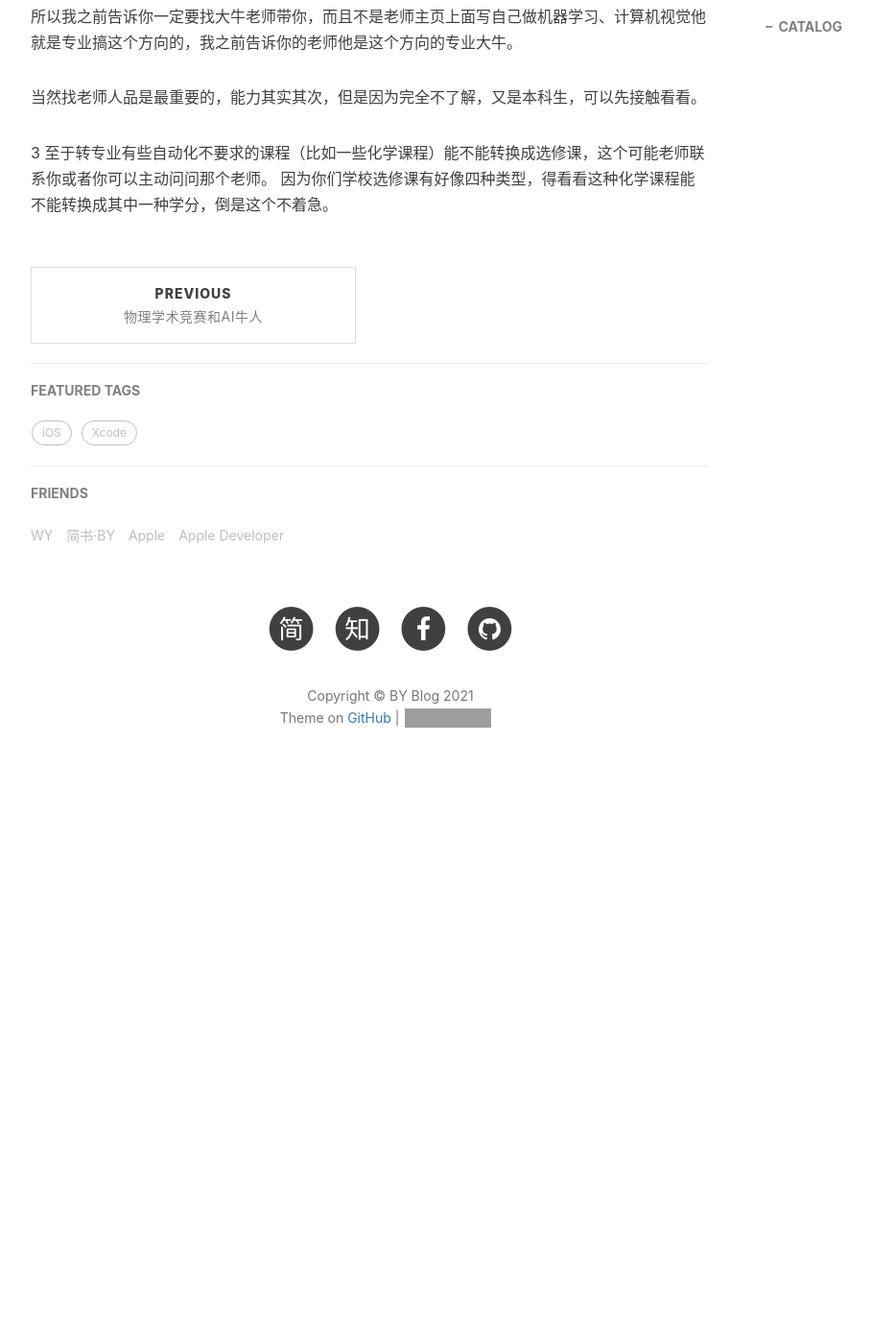
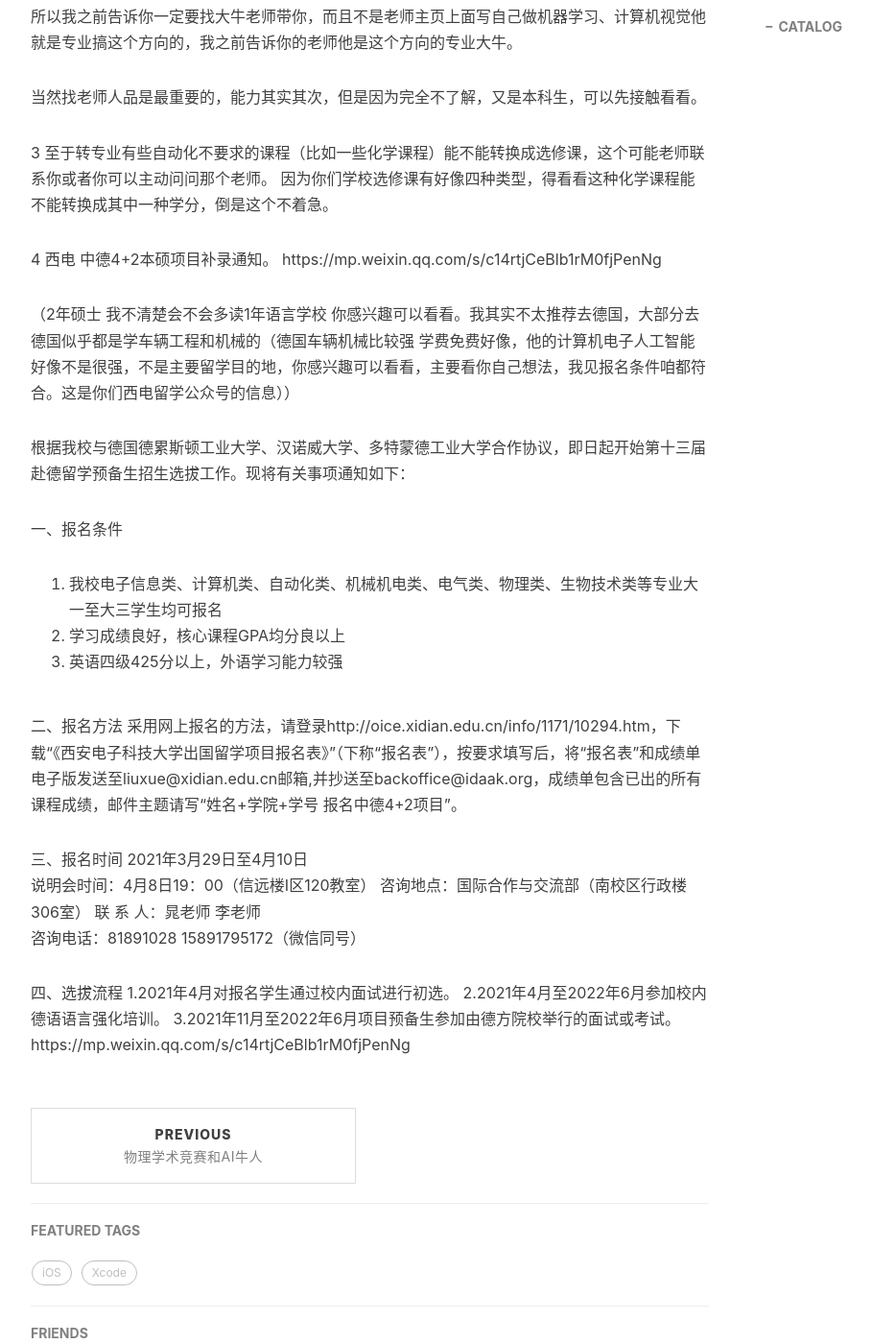
Before and after one commit to pengjiao123/pengjiao123.github.io, a Jekyll site: the page built from _posts/2021-04-06-一些提醒适当看看.md, in a window 1280 px wide and 1400 px high, scrolled down 2795 px. Shown: the whole window at 96% size, without its empty margins (233-1142 px from the left). Built offline with Jekyll 4.4.1, drawn with Linux system fonts in a browser that asks for light colours; nearby versions of some CDN libraries; comment, search, counter and statistics services are not loaded; before the commit the page ends 3647 px from its top, so only the background shows below that; grey boxes are pictures that could not be loaded.

Commit message:
Update 2021-04-06-一些提醒适当看看.md

```diff
--- a/_posts/2021-04-06-一些提醒适当看看.md
+++ b/_posts/2021-04-06-一些提醒适当看看.md
@@ -86,3 +86,31 @@ CVPR 2021 第一作者 在 微软实习
 
 3 至于转专业有些自动化不要求的课程（比如一些化学课程）能不能转换成选修课，这个可能老师联系你或者你可以主动问问那个老师。
 因为你们学校选修课有好像四种类型，得看看这种化学课程能不能转换成其中一种学分，倒是这个不着急。
+
+4 西电 中德4+2本硕项目补录通知。
+https://mp.weixin.qq.com/s/c14rtjCeBlb1rM0fjPenNg
+
+（2年硕士 我不清楚会不会多读1年语言学校 你感兴趣可以看看。我其实不太推荐去德国，大部分去德国似乎都是学车辆工程和机械的（德国车辆机械比较强 学费免费好像，他的计算机电子人工智能好像不是很强，不是主要留学目的地，你感兴趣可以看看，主要看你自己想法，我见报名条件咱都符合。这是你们西电留学公众号的信息））
+
+根据我校与德国德累斯顿工业大学、汉诺威大学、多特蒙德工业大学合作协议，即日起开始第十三届赴德留学预备生招生选拔工作。现将有关事项通知如下：
+
+一、报名条件
+1. 我校电子信息类、计算机类、自动化类、机械机电类、电气类、物理类、生物技术类等专业大一至大三学生均可报名
+2. 学习成绩良好，核心课程GPA均分良以上
+3. 英语四级425分以上，外语学习能力较强
+
+二、报名方法
+采用网上报名的方法，请登录http://oice.xidian.edu.cn/info/1171/10294.htm，下载“《西安电子科技大学出国留学项目报名表》”（下称“报名表”），按要求填写后，将“报名表”和成绩单电子版发送至liuxue@xidian.edu.cn邮箱,并抄送至backoffice@idaak.org，成绩单包含已出的所有课程成绩，邮件主题请写“姓名+学院+学号 报名中德4+2项目”。
+
+三、报名时间
+2021年3月29日至4月10日
+说明会时间：4月8日19：00（信远楼I区120教室）
+咨询地点：国际合作与交流部（南校区行政楼306室）
+联 系 人：晁老师 李老师
+咨询电话：81891028 15891795172（微信同号）
+
+四、选拔流程
+1.2021年4月对报名学生通过校内面试进行初选。
+2.2021年4月至2022年6月参加校内德语语言强化培训。
+3.2021年11月至2022年6月项目预备生参加由德方院校举行的面试或考试。
+https://mp.weixin.qq.com/s/c14rtjCeBlb1rM0fjPenNg
```
